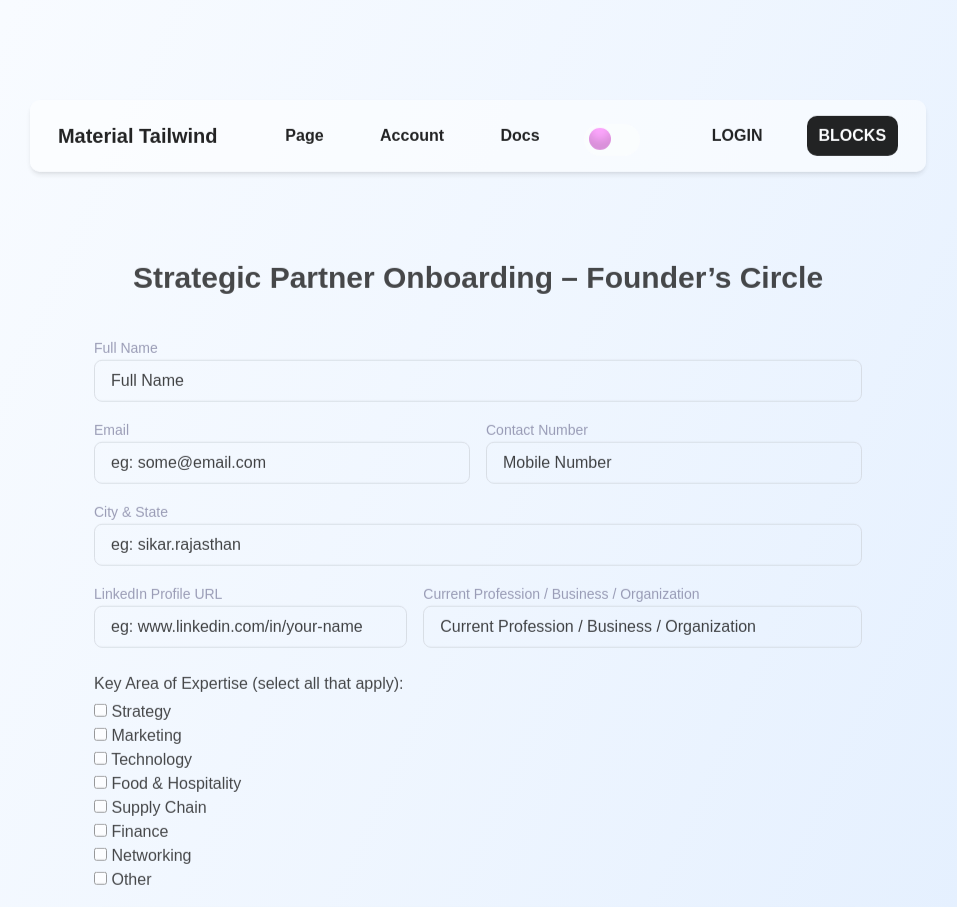
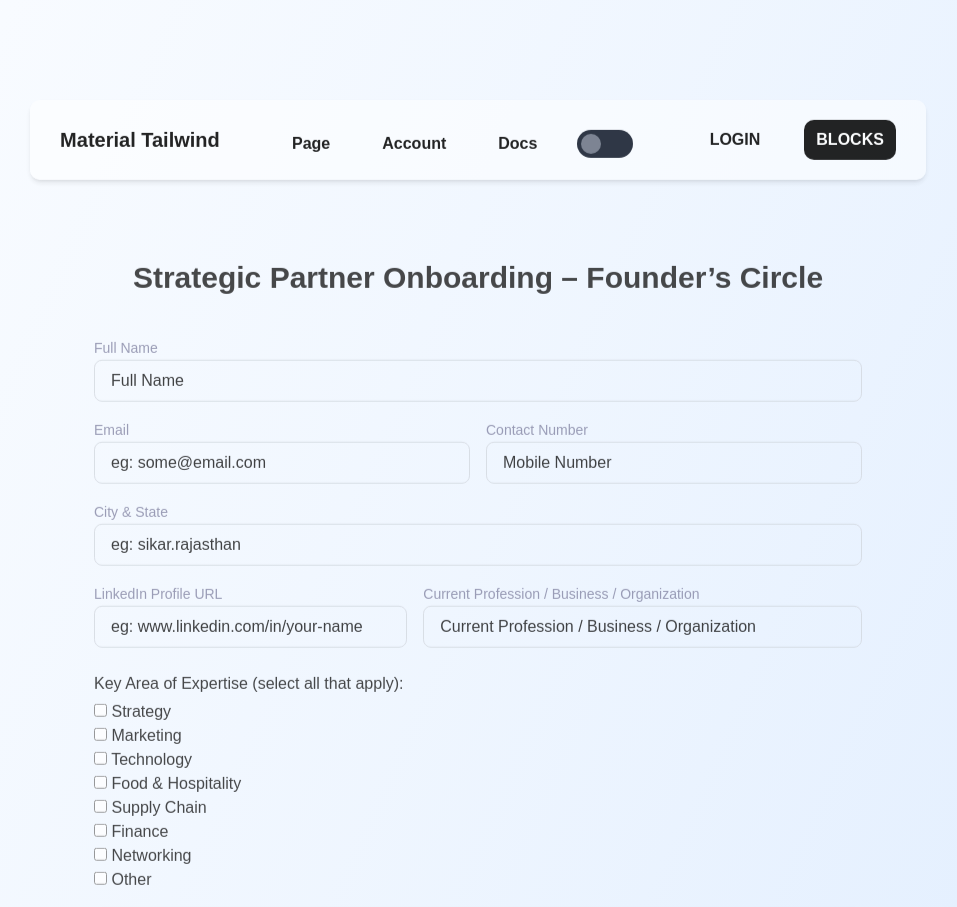
Before and after one commit to Sunilsaini007/My-Portfolio, a Next.js app: page /form in a window 1280 px wide. Shown: the part 860-1767 px from the top of the page, without its empty margins (162-1119 px from the left). Built offline with nearby package versions, Linux system fonts and the light colour scheme.

Commit message:
add splace screen animation and improve it

```diff
--- a/app/component/nav.js
+++ b/app/component/nav.js
@@ -2,12 +2,41 @@
 import Link from "next/link";
 import { useState } from "react";
 import { useTheme } from '../context/theme-context';
-
-
+import { useEffect } from "react";
 
 export default function Nav() {
     const [menuOpen, setMenuOpen] = useState(false);
-    const { theme, toggleTheme } = useTheme();
+    // const { theme, toggleTheme } = useTheme();
+
+
+    const [mounted, setMounted] = useState(false)
+    const [dark, setDark] = useState(false)
+
+    useEffect(() => {
+        setMounted(true)
+
+        const storedTheme = localStorage.getItem("theme")
+        if (storedTheme === "dark") {
+            document.documentElement.classList.add("dark")
+            setDark(true)
+        }
+    }, [])
+
+    if (!mounted) return null
+
+    const toggleTheme = () => {
+        const html = document.documentElement
+
+        if (html.classList.contains("dark")) {
+            html.classList.remove("dark")
+            localStorage.setItem("theme", "light")
+            setDark(false)
+        } else {
+            html.classList.add("dark")
+            localStorage.setItem("theme", "dark")
+            setDark(true)
+        }
+    }
 
     return (
         <div className="dark:bg-black text-black dark:text-black">
@@ -16,42 +45,33 @@ export default function Nav() {
                     <Link href="/">
                         <p className="text-xl font-semibold">Material Tailwind</p>
                     </Link>
-                    <div className="space-x-7 mt-2">
+                    <div className="space-x-7 mt-2 flex items-center ">
                         <Link className="hover:bg-white/60 px-3 py-2 rounded-lg font-semibold" href="">Page </Link>
                         <Link className="hover:bg-white/60 px-3 py-2 rounded-lg font-semibold" href="">Account </Link>
                         <Link className="hover:bg-white/60 px-3 py-2 rounded-lg font-semibold" href="">Docs </Link>
-                        <label
-                            className="relative inline-block w-[3.5em] h-[2em] animate-toggle"
-                        >
-                            <input
-                                type="checkbox"
-                                className="opacity-0 w-0 h-0 peer"
+                        <button
+                            onClick={toggleTheme}
+                            className="relative w-14 h-7 rounded-full
+                 bg-gray-900 dark:bg-gray-600
+                 flex items-center px-1
+                 transition-colors duration-200"
+                            aria-label="Toggle Dark Mode"
+                            >
+                            <span
+                                className={`w-5 h-5 bg-gray-500 rounded-full
+                    transform transition-transform duration-200
+                    ${dark ? "translate-x-7" : ""}`}
                             />
-                            {/* slider */}
-                            <span
-                                onClick={toggleTheme}
-                                className="
-          absolute cursor-pointer top-0 left-0 right-0 bottom-0
-          rounded-[30px] transition duration-400
-          bg-[#fdfefedc]
-          before:content-[''] before:absolute before:h-[1.4em] before:w-[1.4em]
-          before:left-[0.3em] before:bottom-[0.35em]
-          before:transition-all before:duration-400
-          before:rounded-full
-          before:shadow-[inset_0px_-10px_10px_0px_rgba(0,0,0,0.17),0px_-1px_15px_-8px_rgba(0,0,0,0.09)]
-          before:bg-[#ff99fd]
-          peer-checked:before:translate-x-[1.5em]
-            "
-                            ></span>
-                        </label>
+                        </button>
                     </div>
                     <div className="space-x-7 flex">
                         <div className="relative group overflow-hidden inline-block">
                             <span className="absolute rounded-lg w-0 top-0 group-hover:bg-white bg-gray-400 left-0 h-full transition-all duration-1000 group-hover:w-full z-0" />
                             <button className="relative black transition-colors w-fit px-4 py-2 cursor-pointer font-semibold uppercase z-1">Login</button>
                         </div>
+
                         <button className="relative group bg-black rounded-lg">
-                            <span className="absolute top-0 rounded-lg z-1 duration-1000 left-0 w-0 h-full transition-all group-hover:bg-white bg-gray-400 group-hover:w-full"/>
+                            <span className="absolute top-0 rounded-lg z-1 duration-1000 left-0 w-0 h-full transition-all group-hover:bg-white bg-gray-400 group-hover:w-full" />
                             <span className="relative transition-colors z-2 group-hover:text-black font-semibold uppercase px-3 py-1 text-white rounded-lg cursor-pointer">
                                 Blocks
                             </span>
@@ -108,30 +128,20 @@ export default function Nav() {
                         <a className="" href="#">Page</a>
                         <a className="" href="#">Account</a>
                         <a className="" href="#">Docs</a>
-                        <label
-                            className="relative inline-block w-[3.5em] h-[2em] [transform-style:preserve-3d] [perspective:500px] animate-toggle"
+                        <button
+                            onClick={toggleTheme}
+                            className="relative w-14 h-7 rounded-full
+                 bg-gray-900 dark:bg-gray-600
+                 flex items-center px-1
+                 transition-colors duration-200"
+                            aria-label="Toggle Dark Mode"
                         >
-                            <input
-                                type="checkbox"
-                                className="opacity-0 w-0 h-0 peer"
+                            <span
+                                className={`w-5 h-5 bg-white rounded-full
+                    transform transition-transform duration-200
+                    ${dark ? "translate-x-7" : ""}`}
                             />
-                            {/* slider */}
-                            <span
-                                onClick={toggleTheme}
-                                className="
-          absolute cursor-pointer top-0 left-0 right-0 bottom-0
-          rounded-[30px] transition duration-400
-          bg-[#fdfefedc]
-          before:content-[''] before:absolute before:h-[1.4em] before:w-[1.4em]
-          before:left-[0.3em] before:bottom-[0.35em]
-          before:transition-all before:duration-400
-          before:rounded-full
-          before:shadow-[inset_0px_-10px_10px_0px_rgba(0,0,0,0.17),0px_-1px_15px_-8px_rgba(0,0,0,0.09)]
-          before:bg-[#ff99fd]
-          peer-checked:before:translate-x-[1.5em]
-            "
-                            ></span>
-                        </label>
+                        </button>
                         <div className="space-x-5">
 
                             <button className="">Login</button>
--- a/app/page.js
+++ b/app/page.js
@@ -431,7 +431,7 @@ export default function Home() {
                   type: "spring",
                   stiffness: 100,
                   damping: 10,
-                  delay: index * 0.5,
+                  delay: index * 0.3,
                 }}
                 className="grid grid-cols-1 lg:grid-cols-2 items-center my-[10vh]"
               >
@@ -485,7 +485,7 @@ export default function Home() {
                     type: "spring",
                     stiffness: 100,
                     damping: 10,
-                    delay: index * 1,
+                    delay: index * 0.3,
                   }}
                   className="space-y-2"
                 >
--- a/components/ui/button.js
+++ /dev/null
@@ -1,54 +0,0 @@
-import * as React from "react"
-import { Slot } from "@radix-ui/react-slot"
-import { cva } from "class-variance-authority";
-
-import { cn } from "@/lib/utils"
-
-const buttonVariants = cva(
-  "inline-flex items-center justify-center gap-2 whitespace-nowrap rounded-md text-sm font-medium transition-all disabled:pointer-events-none disabled:opacity-50 [&_svg]:pointer-events-none [&_svg:not([class*='size-'])]:size-4 shrink-0 [&_svg]:shrink-0 outline-none focus-visible:border-ring focus-visible:ring-ring/50 focus-visible:ring-[3px] aria-invalid:ring-destructive/20 dark:aria-invalid:ring-destructive/40 aria-invalid:border-destructive",
-  {
-    variants: {
-      variant: {
-        default: "bg-primary text-primary-foreground hover:bg-primary/90",
-        destructive:
-          "bg-destructive text-white hover:bg-destructive/90 focus-visible:ring-destructive/20 dark:focus-visible:ring-destructive/40 dark:bg-destructive/60",
-        outline:
-          "border bg-background shadow-xs hover:bg-accent hover:text-accent-foreground dark:bg-input/30 dark:border-input dark:hover:bg-input/50",
-        secondary:
-          "bg-secondary text-secondary-foreground hover:bg-secondary/80",
-        ghost:
-          "hover:bg-accent hover:text-accent-foreground dark:hover:bg-accent/50",
-        link: "text-primary underline-offset-4 hover:underline",
-      },
-      size: {
-        default: "h-9 px-4 py-2 has-[>svg]:px-3",
-        sm: "h-8 rounded-md gap-1.5 px-3 has-[>svg]:px-2.5",
-        lg: "h-10 rounded-md px-6 has-[>svg]:px-4",
-        icon: "size-9",
-      },
-    },
-    defaultVariants: {
-      variant: "default",
-      size: "default",
-    },
-  }
-)
-
-function Button({
-  className,
-  variant,
-  size,
-  asChild = false,
-  ...props
-}) {
-  const Comp = asChild ? Slot : "button"
-
-  return (
-    <Comp
-      data-slot="button"
-      className={cn(buttonVariants({ variant, size, className }))}
-      {...props} />
-  );
-}
-
-export { Button, buttonVariants }
--- a/lib/utils.js
+++ /dev/null
@@ -1,6 +0,0 @@
-import { clsx } from "clsx";
-import { twMerge } from "tailwind-merge"
-
-export function cn(...inputs) {
-  return twMerge(clsx(inputs));
-}
```
Also changed, not shown: 1 other file (tests, documents, lock files or other folders).
